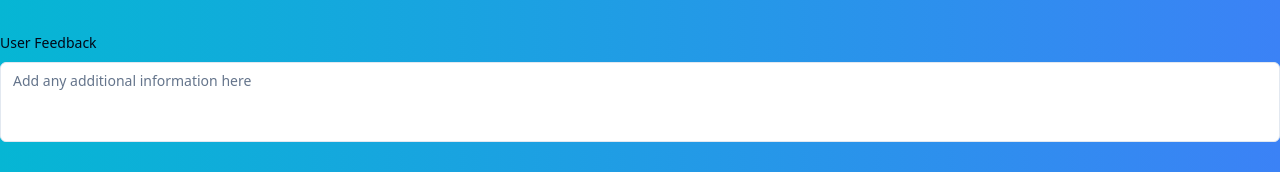
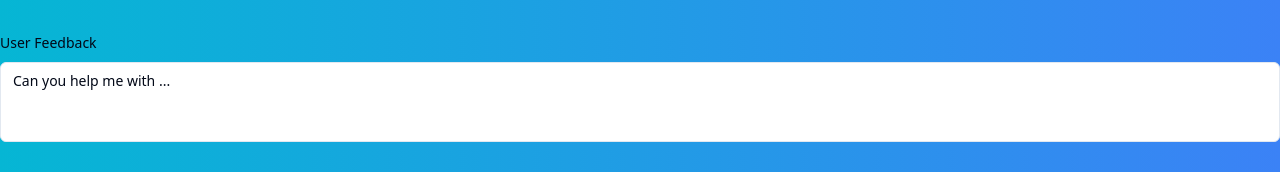
Before and after one commit to thunderdragonshoujo/gmp, a Next.js app: page /ContactUs in a window 1280 px wide. Shown: the part 193-365 px from the top of the page. Built offline with nearby package versions, Linux system fonts and the light colour scheme.

Commit message:
Update ContactUs.tsx changed userFeedback to msg
changed the field name from userFeedback to msg
I want it to be generic so I can use same back end code
for many different sites

```diff
--- a/src/app/ContactUs/ContactUs.tsx
+++ b/src/app/ContactUs/ContactUs.tsx
@@ -21,7 +21,7 @@ const formSchema = z.object({
   useremail: z.string().email().min(2, {
     message: "Username must be at least 2 characters.",
   }).max(50),
-  userFeedback: z.string().max(4000).optional()
+  msg: z.string().max(4000).optional()
 })
 
 export default function ContactUs() {
@@ -30,14 +30,14 @@ export default function ContactUs() {
     resolver: zodResolver(formSchema),
     defaultValues: {
       useremail: "",
-      userFeedback:"",
+      msg:"Can you help me with ...",
     },
   })
 
   function onSubmit(values: z.infer<typeof formSchema>) {
     var formData = new FormData();
     formData.append("useremail", String(values.useremail));
-    formData.append("userFeedback", String(values.userFeedback));
+    formData.append("msg", String(values.msg));
     axios({
       method: "post",
       url: "http://44.239.43.181:8083/LiftAndShift/post",
@@ -79,7 +79,7 @@ export default function ContactUs() {
         />
         <FormField
           control={form.control}
-          name="userFeedback"
+          name="msg"
           render={({ field }) => (
             <FormItem>
               <FormLabel>User Feedback</FormLabel>
```
